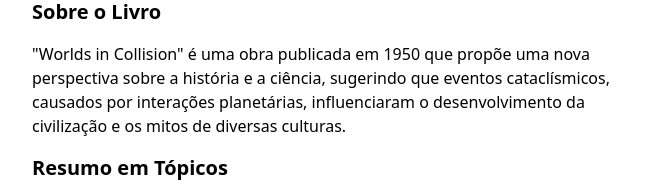
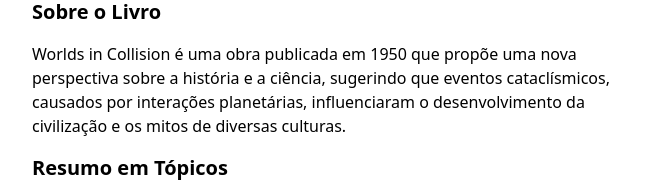
Before and after one commit to WAVEKEEPERS/CP5-FRONT, a Next.js app in the folder my-app/: page /livro in a window 1280 px wide. Shown: the part 1052-1240 px from the top of the page, without its empty margins (304-969 px from the left). Built offline with nearby package versions, Linux system fonts and the light colour scheme.

Commit message:
Trocado tag img para Image do NextJs.

```diff
--- a/my-app/src/app/livro/page.tsx
+++ b/my-app/src/app/livro/page.tsx
@@ -1,13 +1,14 @@
+import Image from 'next/image'
 import React from 'react'
 
 export default function Livro() {
   return (
     <div className="titulo-livro">
       <h1 className="h1-livro">Worlds in Collision - Immanuel Velikovsky</h1>
-      <img className='capa-livro' src="capa-livro.jpg" alt="capa do livro" />
+      <Image className='capa-livro' src="/capa-livro.jpg" alt="capa do livro" width={500} height={500}/>
       <h2 className="h2-livro">Sobre o Livro</h2>
       <p className="p-livro">
-        "Worlds in Collision" é uma obra publicada em 1950 que propõe uma nova perspectiva sobre a história e a ciência,
+        Worlds in Collision é uma obra publicada em 1950 que propõe uma nova perspectiva sobre a história e a ciência,
         sugerindo que eventos cataclísmicos, causados por interações planetárias, influenciaram o desenvolvimento da civilização
         e os mitos de diversas culturas.
       </p>
```
